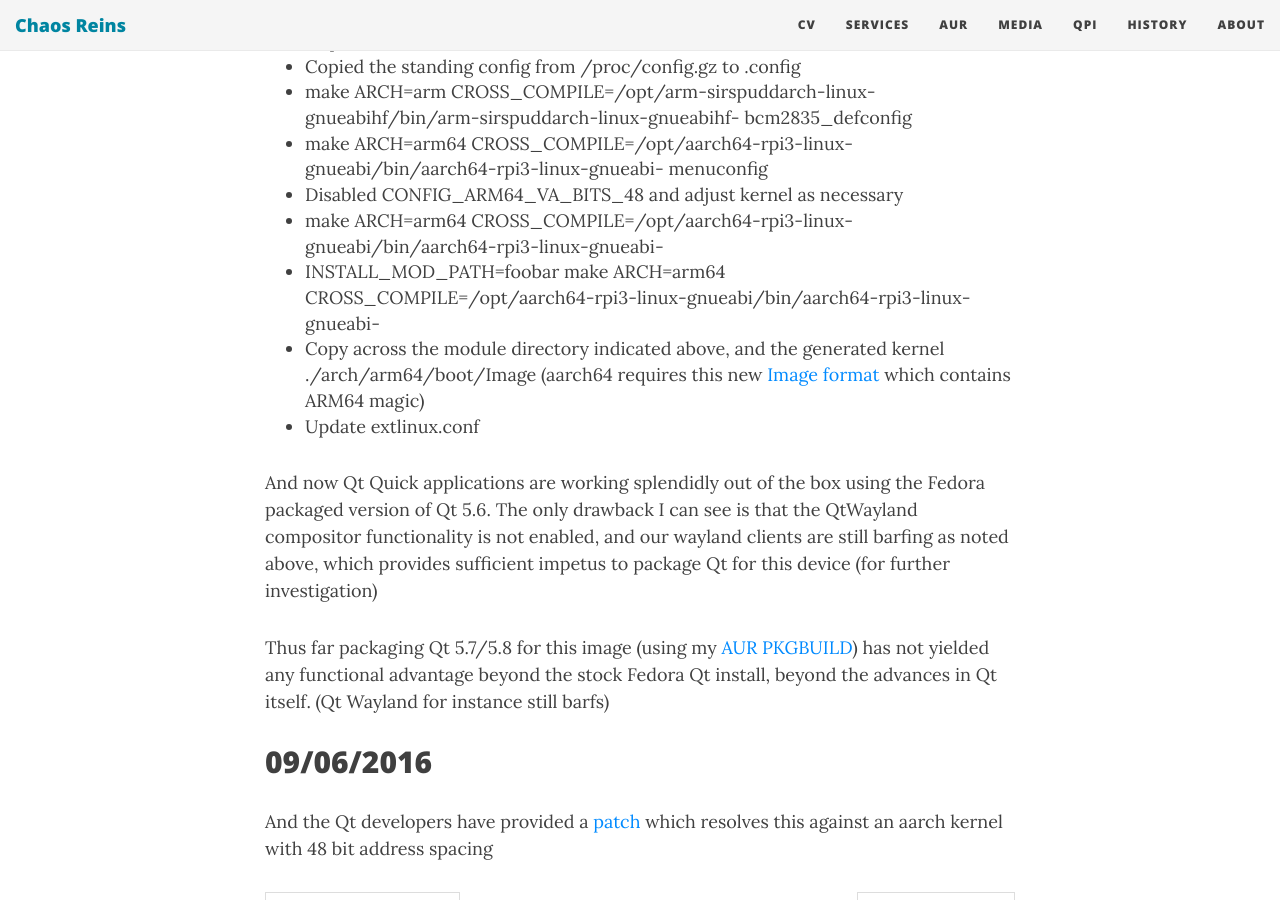
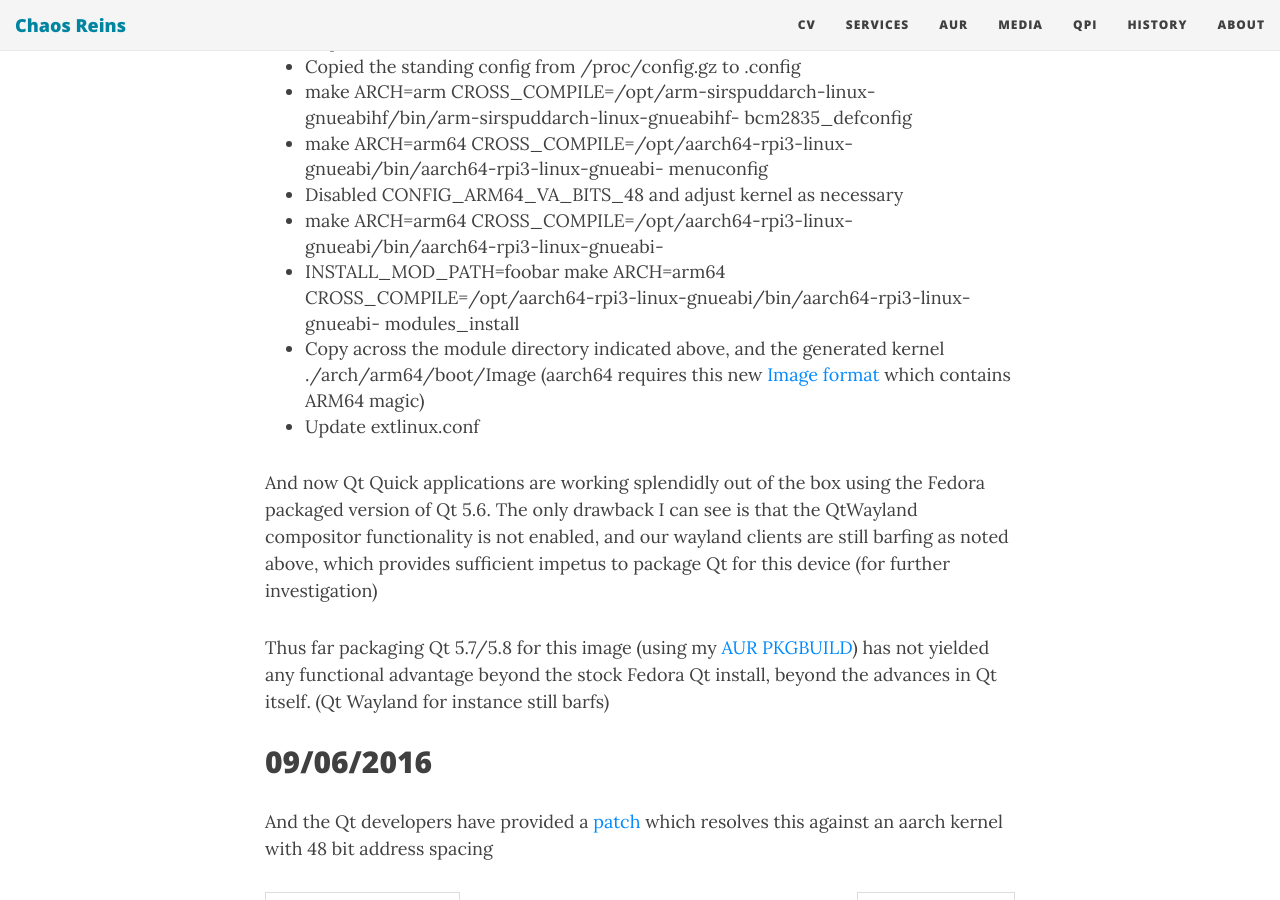
Before and after one commit to sirspudd/sirspudd.github.io, a Jekyll site: the page built from _posts/2016-08-20-qt-pi3-fedora-aarch64.md, in a window 1280 px wide and 900 px high, scrolled down 4919 px. Built offline with Jekyll 4.4.1, drawn with Linux system fonts in a browser that asks for light colours; nearby versions of some CDN libraries; comment, search, counter and statistics services are not loaded.

Commit message:
Fix modules install oversight
Change-Id: I768203ec33f26eefe856a976adc3e206df8df546

```diff
--- a/_posts/2016-08-20-qt-pi3-fedora-aarch64.md
+++ b/_posts/2016-08-20-qt-pi3-fedora-aarch64.md
@@ -132,7 +132,7 @@ I have verified that CONFIG_ARM64_VA_BITS_48 was causing my grief with the Qt V4
 * make ARCH=arm64 CROSS_COMPILE=/opt/aarch64-rpi3-linux-gnueabi/bin/aarch64-rpi3-linux-gnueabi- menuconfig
 * Disabled CONFIG_ARM64_VA_BITS_48 and adjust kernel as necessary
 * make ARCH=arm64 CROSS_COMPILE=/opt/aarch64-rpi3-linux-gnueabi/bin/aarch64-rpi3-linux-gnueabi-
-* INSTALL_MOD_PATH=foobar make ARCH=arm64 CROSS_COMPILE=/opt/aarch64-rpi3-linux-gnueabi/bin/aarch64-rpi3-linux-gnueabi-
+* INSTALL_MOD_PATH=foobar make ARCH=arm64 CROSS_COMPILE=/opt/aarch64-rpi3-linux-gnueabi/bin/aarch64-rpi3-linux-gnueabi- modules_install
 * Copy across the module directory indicated above, and the generated kernel ./arch/arm64/boot/Image (aarch64 requires this new [Image format](https://patchwork.ozlabs.org/patch/379898/) which contains ARM64 magic)
 * Update extlinux.conf
 
```
